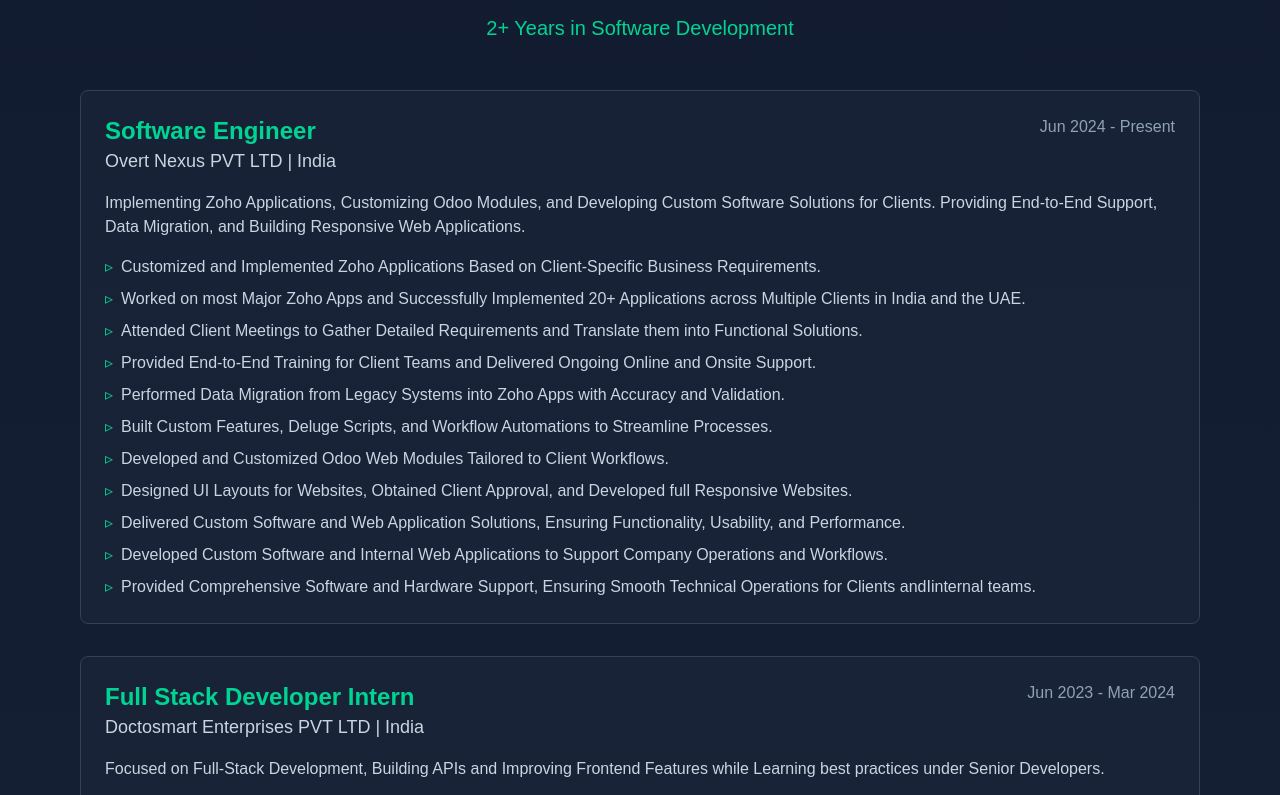
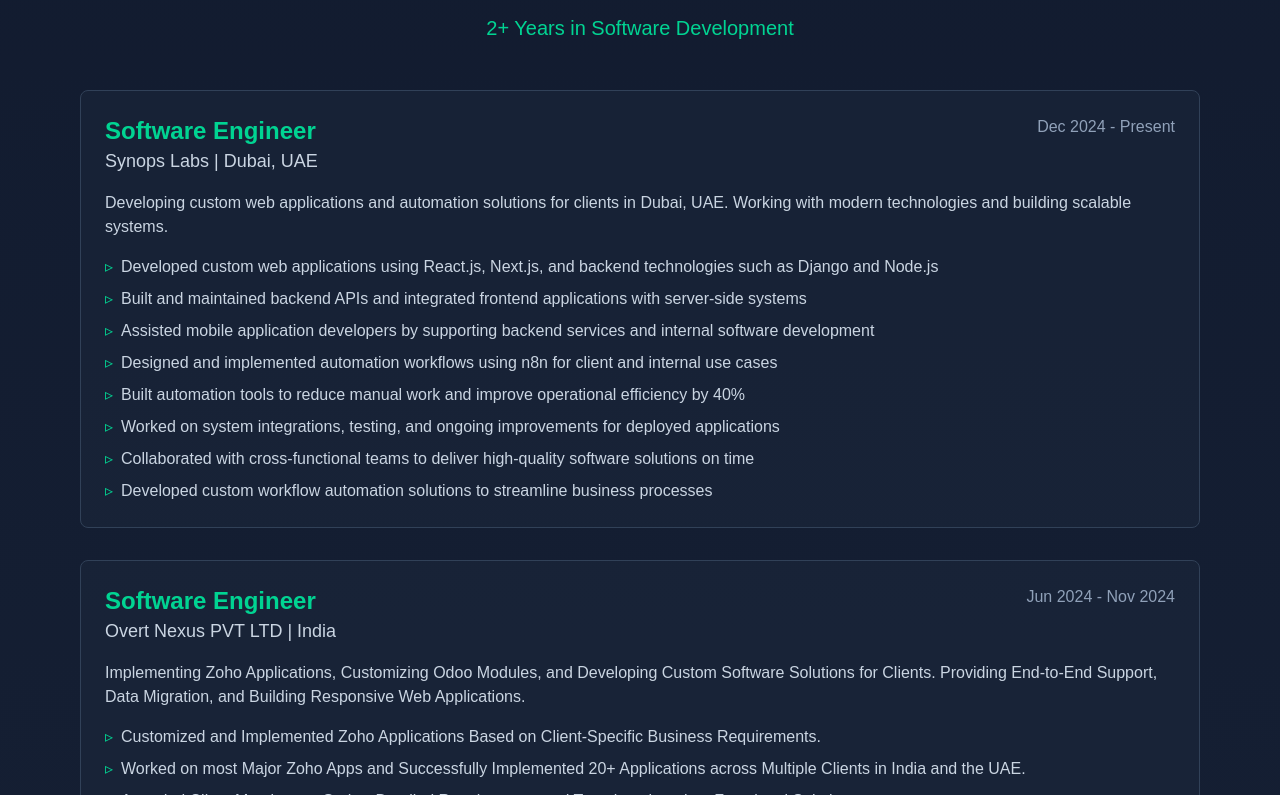
Before and after one commit to mhdasif123/Personal-Portfolio, a Next.js app: page / in a window 1280 px wide. Shown: the part 1425-2220 px from the top of the page. Built offline with nearby package versions, Linux system fonts and the light colour scheme.

Commit message:
Update experience with new Dubai job at Synops Labs

```diff
--- a/components/Experience.tsx
+++ b/components/Experience.tsx
@@ -1,8 +1,24 @@
 const experiences = [
   {
     role: 'Software Engineer',
+    company: 'Synops Labs | Dubai, UAE',
+    period: 'Dec 2024 - Present',
+    description: 'Developing custom web applications and automation solutions for clients in Dubai, UAE. Working with modern technologies and building scalable systems.',
+    achievements: [
+      'Developed custom web applications using React.js, Next.js, and backend technologies such as Django and Node.js',
+      'Built and maintained backend APIs and integrated frontend applications with server-side systems',
+      'Assisted mobile application developers by supporting backend services and internal software development',
+      'Designed and implemented automation workflows using n8n for client and internal use cases',
+      'Built automation tools to reduce manual work and improve operational efficiency by 40%',
+      'Worked on system integrations, testing, and ongoing improvements for deployed applications',
+      'Collaborated with cross-functional teams to deliver high-quality software solutions on time',
+      'Developed custom workflow automation solutions to streamline business processes'
+    ]
+  },
+  {
+    role: 'Software Engineer',
     company: 'Overt Nexus PVT LTD | India',
-    period: 'Jun 2024 - Present',
+    period: 'Jun 2024 - Nov 2024',
     description: 'Implementing Zoho Applications, Customizing Odoo Modules, and Developing Custom Software Solutions for Clients. Providing End-to-End Support, Data Migration, and Building Responsive Web Applications.',
     achievements: [
       'Customized and Implemented Zoho Applications Based on Client-Specific Business Requirements.',
```
